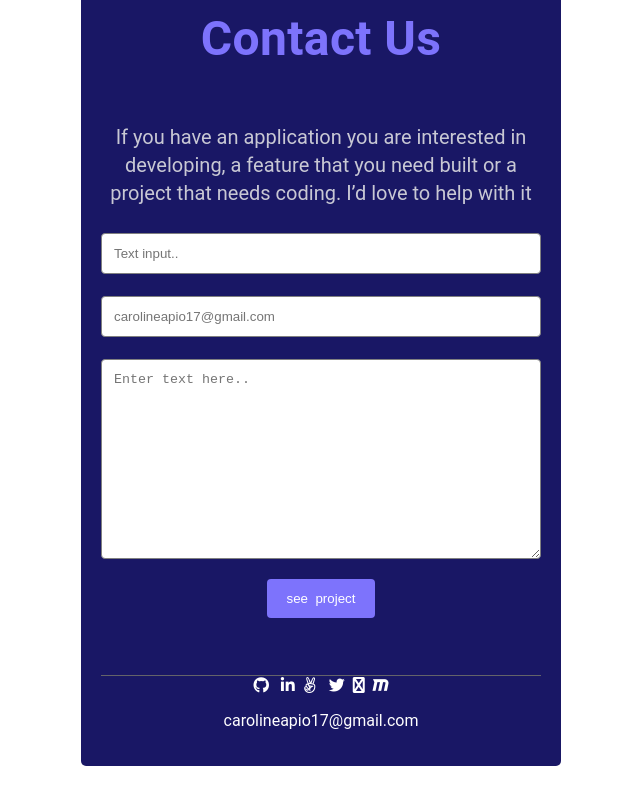
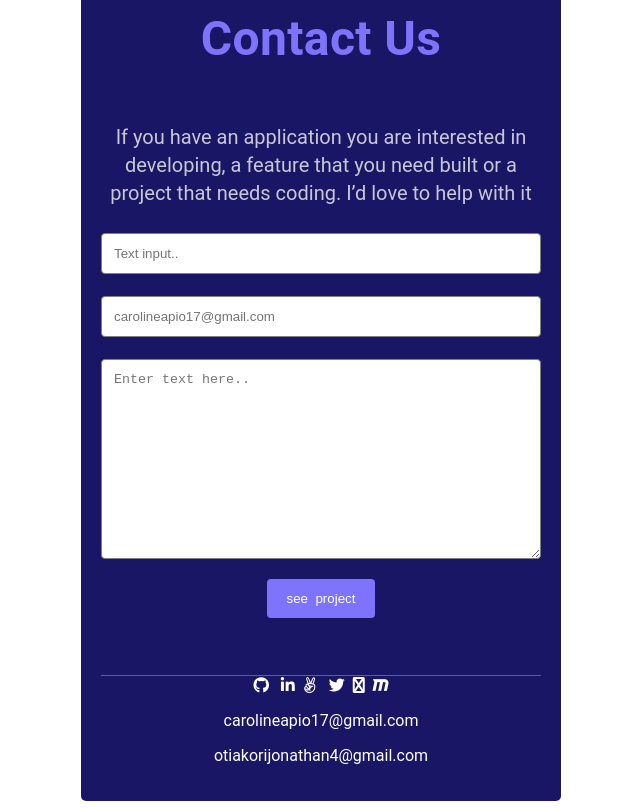
Before and after one commit to Carolynn17/project, a website: page index.html in a window 1280 px wide. Shown: the part 801-1610 px from the top of the page, without its empty margins (319-959 px from the left). Before the commit the page ends 1575 px from the top, so only its background shows below. Drawn offline with Linux system fonts and the light colour scheme.

Commit message:
added an email to index.html

```diff
--- a/index.html
+++ b/index.html
@@ -111,6 +111,7 @@ If you have an application you are interested in developing, a feature that you
 <i class="fa fa-maxcdn"></i>
 </div>
 <p>carolineapio17@gmail.com</p>
+<p>otiakorijonathan4@gmail.com</p>
 </div>
 <script>
 function myFunction() {
```
